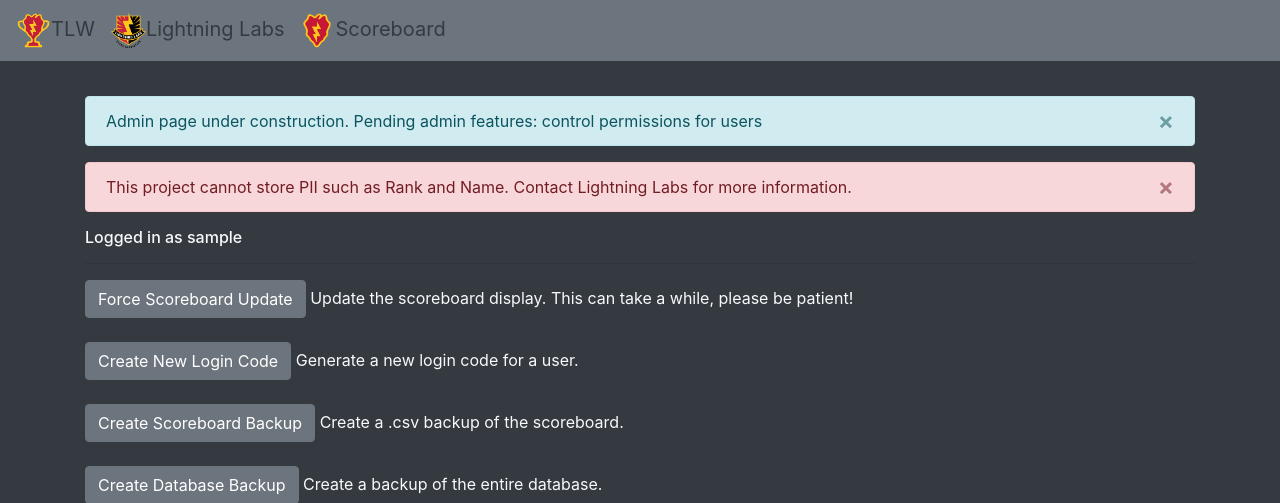
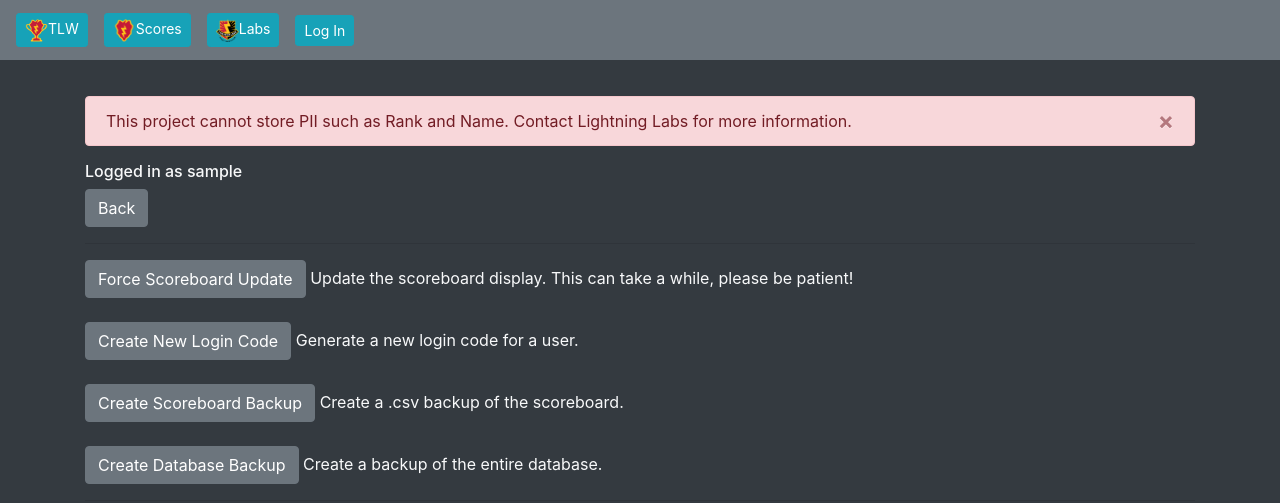
Before and after one commit to nimoooos/Guadalcanal-Cup-Scoring, a Flask app: page /admin in a window 1280 px wide. Shown: the top 503 px of the page. Run offline with Flask 3, Linux system fonts and the light colour scheme; the visitor is signed in with stand-in values (Sample User, id 1).

Commit message:
UI/UX update
Added back button on most menus
Navbar elements adjusted for fit

```diff
--- a/application.py
+++ b/application.py
@@ -273,8 +273,6 @@ def admin():
             flask.session['view_user'] = view_user
             return flask.redirect(url_for('viewuser'))
 
-    # TODO: HIGH PRIORITY admin should be able to give and take away different access to different users
-    flask.flash("Admin page under construction.\nPending admin features: control permissions for users", 'info')
     flask.flash("This project cannot store PII such as Rank and Name. Contact Lightning Labs for more information.", 'danger')
     return flask.render_template('admin.html', user_code=flask.session['user_code'], user_list=user_dict)
 
--- a/templates/admin.html
+++ b/templates/admin.html
@@ -7,6 +7,7 @@
 {% block content %}
 <div class="container-md">
     <h6>Logged in as {{user_code}}</h6>
+    <form action="{{ url_for('account') }}"><input type="submit" class="btn btn-secondary" value="Back"></form>
     <hr>
 
     <form action="{{ url_for('admin') }}" method="POST">
--- a/templates/base.html
+++ b/templates/base.html
@@ -15,13 +15,16 @@
 <body class="bg-dark text-light">
     <nav class="navbar navbar-expand-md bg-secondary fixed-top">
         <a class="navbar-brand text-dark" href="{{url_for('info')}}">
-            <img src="static/Guadalcanal_Cup.png" width="35" height="35" alt="Guadalcanal Cup">TLW
+            <button class="btn btn-info btn-sm"><img src="static/Guadalcanal_Cup.png" width="23" height="23" alt="Guadalcanal Cup Logo">TLW</button>
+        </a>
+        <a class="navbar-brand text-dark" href="{{url_for('home')}}">
+            <button class="btn btn-info btn-sm"><img src="static/25ID_Logo.png" width="23" height="23" alt="25th ID Logo">Scores</button>
         </a>
         <a class="navbar-brand text-dark" href="{{url_for('welcome')}}">
-            <img src="static/LL_Logo.png" width="35" height="35" alt="Lightning Labs">Lightning Labs
+            <button class="btn btn-info btn-sm"><img src="static/LL_Logo.png" width="23" height="23" alt="Lightning Labs Logo">Labs</button>
         </a>
-        <a class="navbar-brand text-dark" href="{{url_for('home')}}">
-            <img src="static/25ID_Logo.png" width="35" height="35" alt="25th ID">Scoreboard
+        <a class="navbar-brand text-dark" href="{{url_for('login')}}">
+            <button class="btn btn-info btn-sm">Log In</button>
         </a>
     </nav>
     <br>
--- a/templates/edit.html
+++ b/templates/edit.html
@@ -7,6 +7,7 @@
     <div class="container-md">
         <h4>Upload Scores for {{ event.name }}</h4>
         <h6>Logged in as {{user_code}}</h6>
+        <form action=" {{url_for('account') }}"><input type="submit" class="btn btn-secondary" value="Back"></form>
     </div>
     <hr>
     <div class="container-md">
--- a/templates/info.html
+++ b/templates/info.html
@@ -7,5 +7,10 @@
     <div class="container-md">
         <label>Info Page Under Construction</label>
 <!--TODO: Add the rest of slides-->
+        <hr>
+        <form action="{{url_for('login')}}">
+            <input type="submit" class="btn btn-info" value="Log In">
+        </form>
     </div>
+
 {% endblock %}
--- a/templates/viewuser.html
+++ b/templates/viewuser.html
@@ -5,10 +5,9 @@
 {% endblock %}
 {% block content %}
     <div class="container-md">
-        <label>Under Construction: View User</label>
-
         <br>
-        {{view_user.code}}
+        <form action="{{ url_for('admin') }}"><input type="submit" class="btn btn-secondary" value="Back"></form>
+        <label>Permissions for: {{view_user.code}}</label>
         <ul class="list-group">
             {% for eventKey in event_dict %}
             <li class="list-group-item text-dark">
```
